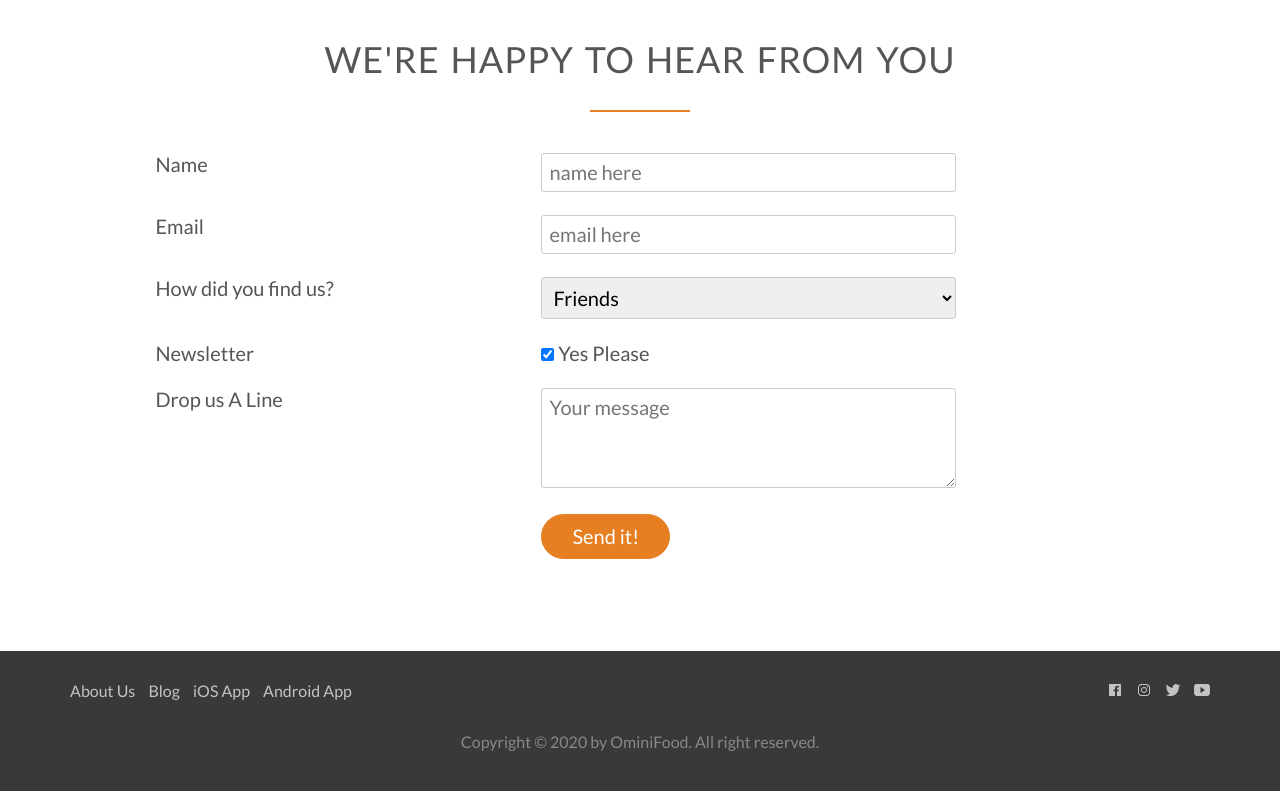
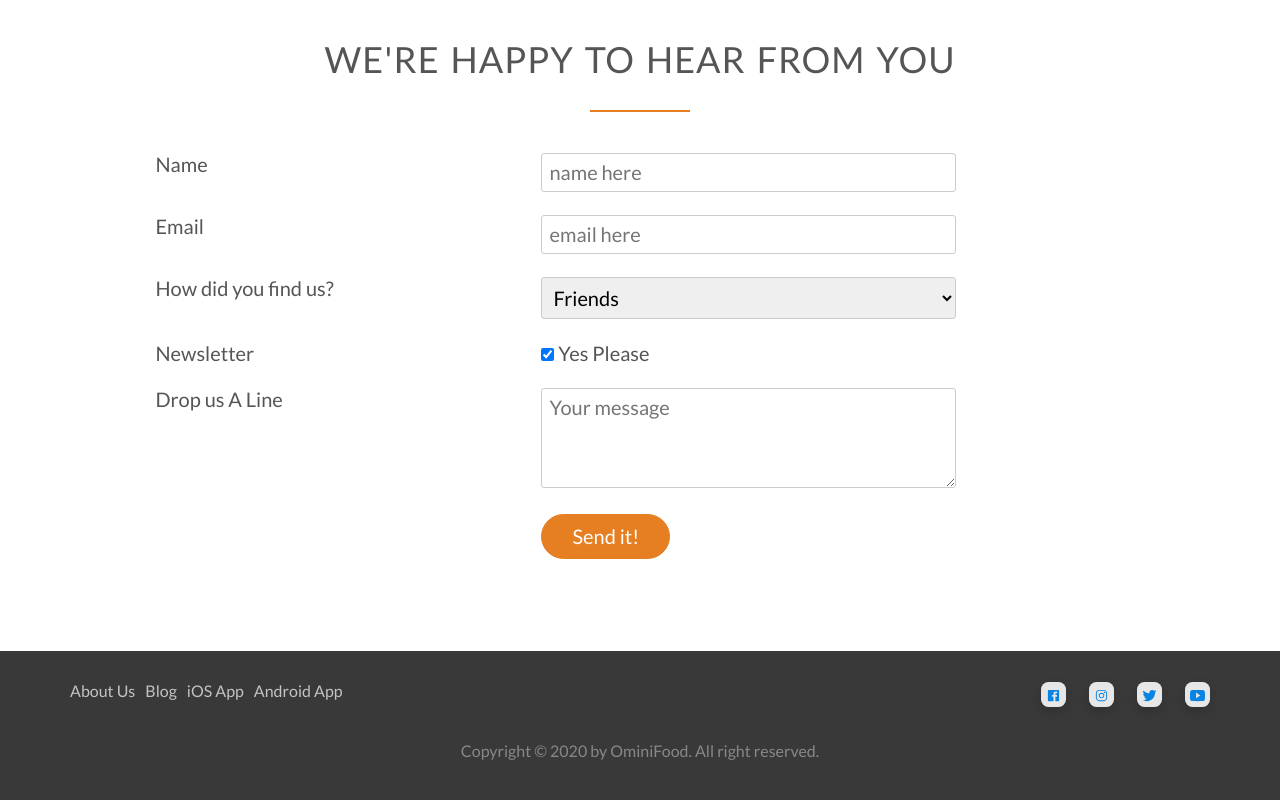
Before and after one commit to josekuaan/Nri, a plain HTML site: page index.html in a window 1280 px wide. Shown: the part 4667-5467 px from the top of the page. Drawn offline with nearby package versions, Linux system fonts and the light colour scheme.

Commit message:
added animation to the social media icon at the footer

```diff
--- a/index.html
+++ b/index.html
@@ -435,7 +435,7 @@ if (navigator.serviceWorker) {
         </div>
     </section>
 <footer>
-    <div class="row">
+    <div class="row footer-content">
         <div class="col span-1-of-2">
              <ul class=" footer-nav footer-nav-left">
                 <li><a href="#">About Us</a></li>
@@ -446,10 +446,10 @@ if (navigator.serviceWorker) {
         </div>
         <div class="col span-1-of-2 social-network">
             <ul class="footer-nav footer-nav-right">
-                <li><a href="#"><ion-icon name="logo-facebook" class="logo-facebook"></ion-icon></a></li>
-                <li><a href="#"><ion-icon name="logo-instagram" class="logo-instagram"></ion-icon></a></li>
-                <li><a href="#"><ion-icon name="logo-twitter" class="logo-twitter"></ion-icon></a></li>
-                <li><a href="#"><ion-icon name="logo-youtube" class="logo-youtube"></ion-icon> </a></li>
+                <li class="btn-media"><a href="#"><ion-icon name="logo-facebook" class=" btn-social logo-facebook"></ion-icon></a></li>
+                <li class="btn-media"><a href="#"><ion-icon name="logo-instagram" class="  btn-social logo-instagram"></ion-icon></a></li>
+                <li class="btn-media"><a href="#"><ion-icon name="logo-twitter" class="  btn-social logo-twitter"></ion-icon></a></li>
+                <li class="btn-media"><a href="#"><ion-icon name="logo-youtube" class=" btn-social logo-youtube"></ion-icon> </a></li>
             </ul>
             <div class="scrolltop"><ion-icon name="arrow-up"></ion-icon></div>
        </div>
--- a/resources/css/queries.css
+++ b/resources/css/queries.css
@@ -141,6 +141,11 @@
      }
 }
 
+@media only screen and (max-width:590px){
+.footer-nav-left{
+    font-size: 94%;
+}
+}
 
 /* small phone: from 0 to 480px */
 
@@ -183,7 +188,11 @@
          }
          .work-steps:last-of-type {margin-bottom: 25px;}
         .btn-app:first-of-type {margin-left: 40px;}
-         .footer-nav{float: none;text-align: center;}
+        .footer-content{
+            display: flex;
+            flex-wrap: wrap;
+        }
+         .footer-nav{display: flex;justify-content: center;float:none}
          .footer-nav-right{ margin-top: 20px;}
          footer p{ padding: 10px;}
 }
--- a/resources/css/style.css
+++ b/resources/css/style.css
@@ -537,10 +537,15 @@ footer{
     padding: 20px;
     font-size: 80%;
 }
+.footer-content{
+    display: flex;
+}
+.social-network{
+    position:relative;
+    text-align: right;
+}
 .footer-nav-left{
-    float: left;
-    list-style: none;
-    /* margin-top: 20px; */
+    display: flex;
 
 }
 .footer-nav li{
@@ -555,61 +560,84 @@ footer{
     color: rgb(196, 194, 194);
 
 }
-.footer-nav-right{
-    float: right;
+.footer-nav{
     list-style: none;
-    /* margin-top: 20px; */
-
 }
 .footer-nav-right li a:link,
 .footer-nav-right li a:visited{
     font-size: 100% ;
 
 }
-.logo-facebook,
-.logo-instagram,
-.logo-twitter,
-.logo-youtube{
+
+.btn-media{
+    display: inline-block;
+    width: 25px;
+    height: 25px;
+    color: #f1f1f1;
+    margin: 0 10px;
+    border-radius: 30%;
+    box-shadow: 0 5px 15px -5px #00000070;
+    overflow: hidden;
+    position: relative;
+    line-height: 30px;
+    text-align: center;
+    font-size: 15px;
+    background-color: #f1f1f1f1;
+}
+.btn-media a >  .btn-social {
+  transition: 0.2s linear;
+  color: #0984e3;
+}
+.btn-media a > .btn-social:hover {
+    transform: scale(1.3);
+    color: #f1f1f1f1;
+  }
+  .btn-media::before{
+    content: " ";
+    position: absolute;
+    width: 120%;
+    height: 120%;
+    background-color: #0984e3;
+    transform: rotate(45deg);
+    left: -110%;
+    top: 90%;
+  }
+
+  .btn-media:hover::before{
+      animation: swing 1.7s 1;
+      top: -10%;
+      left: -10%;
+  }
+
+  @keyframes swing {
+      0%{
+        left: -110%;
+        top: 90%;
+      }50%{
+        left: 10%;
+        top: -30%;
+
+      }100%{
+        top: -10%;
+        left: -10%;
+      }
+  }
+.btn-media{
     -webkit-transition: color 0.3s, font-size 1s;
     transition: color 0.3s, font-size 1s;
 }
-.logo-facebook:hover{
-   color:#3b5998;
-   font-size: 120% ;
-}
-.logo-instagram:hover{
-  color:#517fa4;
-  font-size: 120% ;
-}
 
-.logo-twitter:hover{
-    color:#00aced;
-    font-size: 120% ;
-}
-
-.logo-youtube:hover{
-    color:#dd4b39;
-    font-size: 120% ;
-}
 .footer-nav-right li a:link,
 .footer-nav-right li a:visited,
 .footer-nav-right li a:link,
 .footer-nav-left li  a:visited{
      color: rgb(196, 194, 194);
-     -webkit-transition: color 0.3s;
      transition: color 0.3s;
 }
 
 .footer-nav li a:hover,
 .footer-nav li a:active {
     color: rgb(223, 221, 221);
-
-}
-
-.footer-nav li {
-    /* margin-left: 10px; */
-    display: inline-block;
-    color: #fff;
 
 }
 
@@ -622,10 +650,6 @@ footer p {
     text-align: center;
     color: #888;
     padding: 20px;
-}
-
-.social-network{
-    position:relative;
 }
 
 .scrolltop{
```
